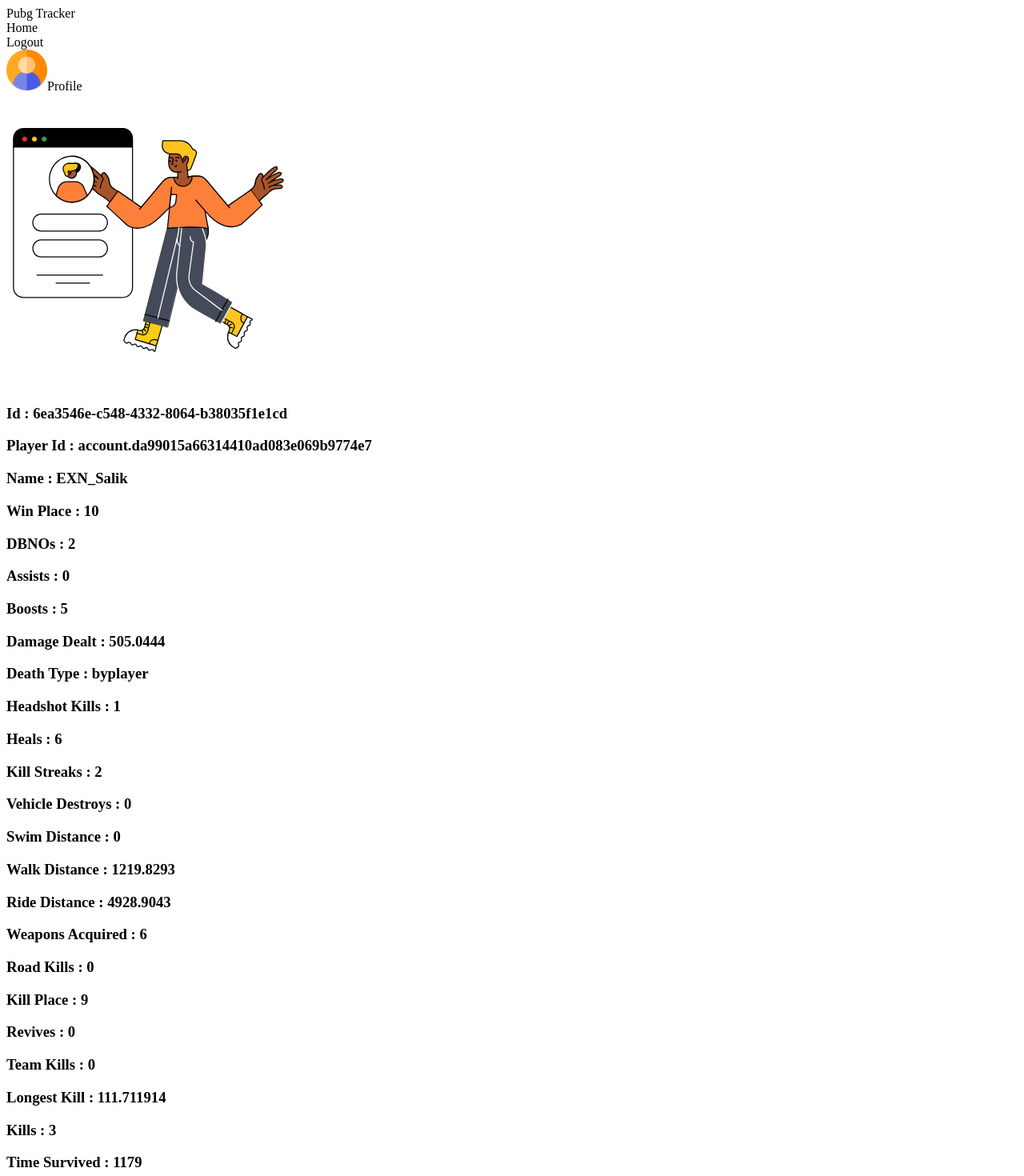
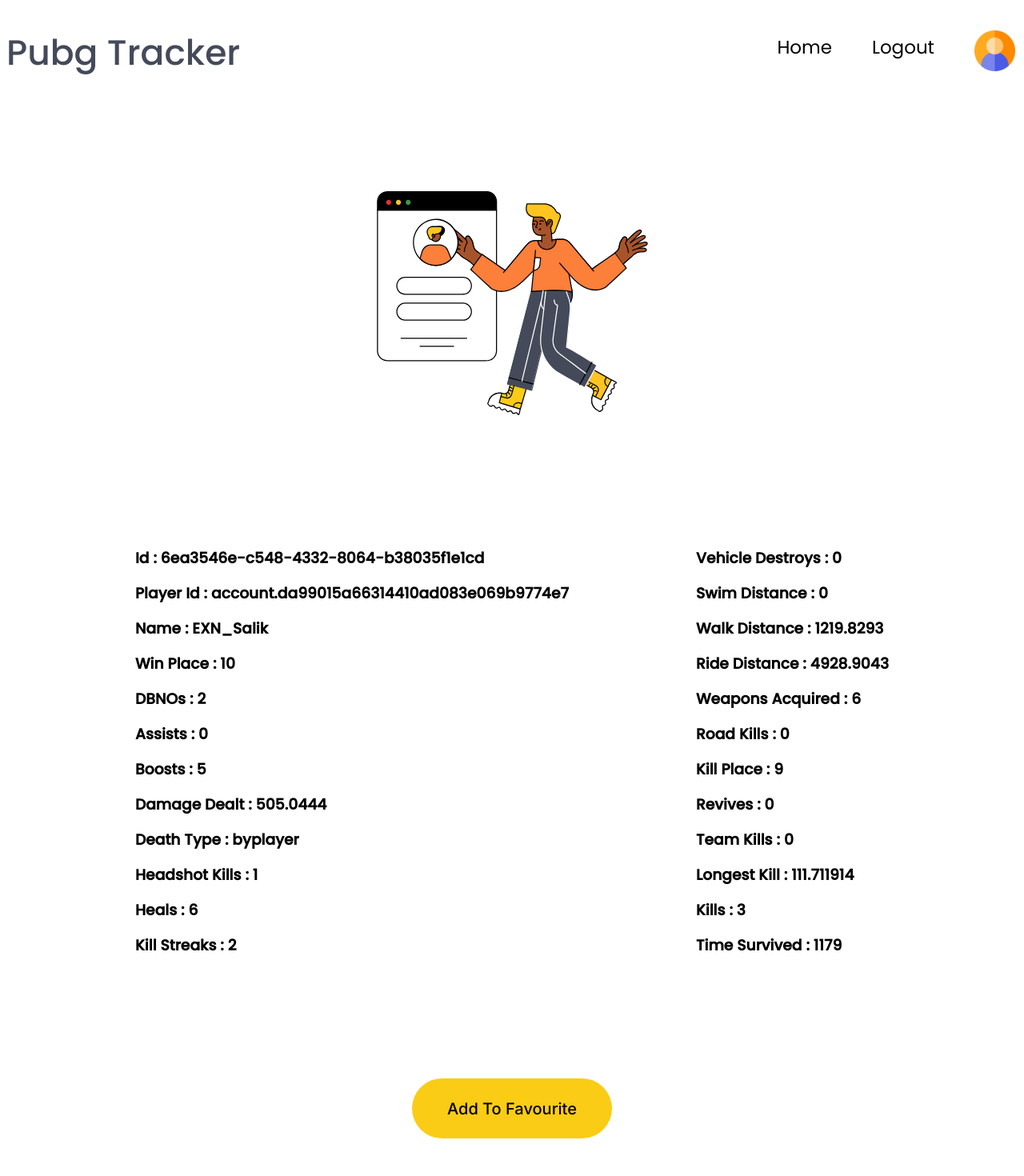
Before and after one commit to pubg-tracker/pubg-angular, an Angular app: page / in a window 1280 px wide. Shown: the top 1470 px of the page at 80% size. Built offline with nearby package versions, Linux system fonts and the light colour scheme.

Commit message:
added styles for player details display

```diff
--- a/src/app/playerDetails/playerDetails.component.css
+++ b/src/app/playerDetails/playerDetails.component.css
@@ -1,6 +1,117 @@
-.player-info {
+@import url("https://fonts.googleapis.com/css2?family=Inter:wght@400;500&family=Poppins:wght@400;500&display=swap");
+*,
+::before,
+::after {
+  margin: 0;
+  box-sizing: border-box;
+  font-family: "Poppins", sans-serif;
+}
+
+
+.nav {
   display: flex;
-  flex-direction: column;
+  width: 1286px;
+  height: 66px;
+  margin-top: 78px;
+  margin: auto;
+  padding-top: 2%;
+}
+
+.nav .title {
+  flex-grow: 1;
+  font-style: normal;
+  font-weight: 500;
+  font-size: var(--fs-title);
+  line-height: 66px;
+  color: var(--clr-secondry);
+}
+
+.nav .nav-items {
+  padding: 0px 5px;
+  margin: 5px 20px;
+  font-style: normal;
+  font-weight: 400;
+  font-size: var(--fs-nav);
+  line-height: 42px;
+  /* identical to box height */
+  outline: none;
+  color: var(--clr-text-dark);
+  border-radius: 15%;
+}
+
+.nav .nav-items:hover,
+.nav .nav-items:focus {
+  color: var(--clr-link);
+}
+
+.hero {
+  display: flex;
   justify-content: center;
   align-items: center;
+  margin-top: 122px;
+  margin-bottom: 94px;
 }
+
+.profile-details {
+  padding: 20px 2px;
+  margin: 20px auto;
+  display: flex;
+  justify-content: space-evenly;
+  align-items: center;
+  font-family: "Inter", sans-serif;
+  font-style: normal;
+  line-height: 44px;
+  color: var(--clr-text-dark);
+}
+
+.bottom {
+  display: flex;
+  justify-content: center;
+  margin-top: 124px;
+  margin-bottom: 116px;
+}
+
+.bottom .btn {
+  width: 250px;
+  height: 75px;
+  font-family: "Inter", sans-serif;
+  font-style: normal;
+  font-weight: 500;
+  font-size: var(--fs-btn);
+  line-height: 24px;
+  border-radius: 50px;
+  color: var(--clr-text-dark);
+  background: var(--clr-primary);
+  border: none;
+  cursor: pointer;
+}
+
+.bottom .btn:hover,
+.bottom .btn:focus {
+  background: var(--clr-secondry);
+  color: var(--clr-text-light);
+}
+.tooltip {
+  position: relative;
+  display: inline-block;
+  border-bottom: 1px dotted var(--clr-text-dark);
+}
+
+.profile-image .tooltiptext {
+  visibility: hidden;
+  width: 60px;
+  font-size: 15px;
+  transform: translate(-90%, 145%);
+  background-color: var(--clr-secondry);
+  color: var(--clr-text-light);
+  text-align: center;
+  border-radius: 10px;
+  padding: 0px 0;
+  /* Position the tooltip */
+  position: absolute;
+  z-index: 1;
+}
+
+.profile-image:hover .tooltiptext {
+  visibility: visible;
+}
```
